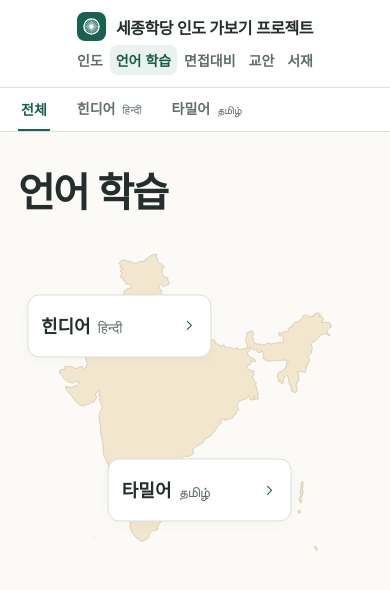
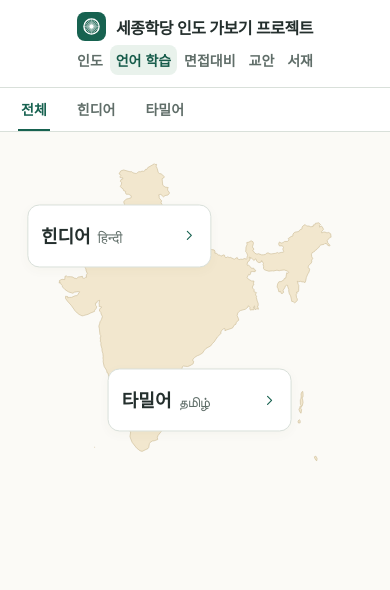
Before and after one commit to baggychani/Sejong_India, a React (Vite) app: page /learn in a window 390 px wide. Shown: the top 590 px of the page. Built offline with nearby package versions, Linux system fonts and the light colour scheme; a web font is replaced by a local one.

Commit message:
style: simplify learning map header

```diff
--- a/scripts/verify-routes.mjs
+++ b/scripts/verify-routes.mjs
@@ -62,6 +62,10 @@ export function verifyRoutes(outDir) {
   assert(read(join(outDir, "index.html")).includes('class="icon hindi-icon"'), "home must retain the original Hindi glyph icon");
   const learning = readablePage(read(join(outDir, "learn/index.html")), base.href);
   const learningNodes = nodes(parse(read(join(outDir, "learn/index.html"))));
+  const learningNav = learningNodes.find(node => node.tagName === "nav" && attribute(node, "aria-label") === "언어 학습");
+  const navLabels = nodes(learningNav).filter(node => node.tagName === "a").map(node => nodes(node).filter(child => child.nodeName === "#text").map(child => child.value).join(""));
+  assert.deepEqual(navLabels, ["전체", "힌디어", "타밀어"], "learning navigation must keep Korean-only labels");
+  assert(learningNodes.some(node => node.tagName === "h1" && attribute(node, "class") === "learning-heading"), "learning page must retain an accessible heading without visual space");
   const map = learningNodes.find(node => attribute(node, "class") === "learning-map-silhouette");
   assert(map && attribute(map, "aria-hidden") === "true", "learning map must be decorative");
   const positions = ["hindi", "tamil"].map(id => {
--- a/src/pages/LearningPage.tsx
+++ b/src/pages/LearningPage.tsx
@@ -28,7 +28,7 @@ export function LearningSection() {
   return <>
     <nav className="india-navigation" aria-label={learningSection.title}>
       <NavLink to={learningSection.path} end>전체</NavLink>
-      {learningCollections.map(collection => <NavLink key={collection.id} to={collection.path}><CollectionLabel collection={collection} /></NavLink>)}
+      {learningCollections.map(collection => <NavLink key={collection.id} to={collection.path}>{collection.title}</NavLink>)}
     </nav>
     <Outlet />
   </>;
@@ -37,7 +37,7 @@ export function LearningSection() {
 export function LearningPage() {
   usePageTitle(`${learningSection.title} · ${siteTitle}`);
   return <article className="reading learning-index">
-    <h1>{learningSection.title}</h1>
+    <h1 className="learning-heading">{learningSection.title}</h1>
     <div className="learning-map">
     <svg className="learning-map-silhouette" viewBox={`0 0 ${mapWidth} ${mapHeight}`} aria-hidden="true" focusable="false">
       <path d={silhouette} />
--- a/src/styles/global.css
+++ b/src/styles/global.css
@@ -228,8 +228,9 @@ h1 {
 .india-nav-toggle svg { width: 16px; transform: rotate(-90deg); }
 .is-collapsed .india-nav-toggle { top: 0; height: 25px; border-top: 0; border-radius: 0 0 8px 8px; }
 .is-collapsed .india-nav-toggle svg { transform: rotate(90deg); }
-.learning-index { padding-bottom: 48px; }
-.learning-map { position: relative; isolation: isolate; aspect-ratio: 680 / 600; margin-top: 24px; }
+.learning-index { padding: 24px clamp(18px, 3vw, 28px); }
+.learning-heading { position: absolute; width: 1px; height: 1px; padding: 0; margin: -1px; overflow: hidden; clip-path: inset(50%); white-space: nowrap; }
+.learning-map { position: relative; isolation: isolate; width: min(100%, max(280px, calc((100svh - var(--header-h) - var(--india-nav-height) - 48px) * 1.133333))); aspect-ratio: 680 / 600; margin: 0 auto; }
 .learning-map-silhouette { position: absolute; inset: 0; width: 100%; height: 100%; pointer-events: none; }
 .learning-map-silhouette path { fill: #f2e7ce; stroke: #cdbd98; stroke-width: 1.2; stroke-linejoin: round; }
 .learning-list { list-style: none; margin: 0; padding: 0; }
@@ -243,7 +244,6 @@ h1 {
 .india-navigation .collection-label { flex-wrap: nowrap; }
 h1 .collection-native { font-size: .6em; }
 @media (max-width: 540px) {
-  .learning-map { margin-top: 32px; }
   .learning-list a { padding: 17px 13px; gap: 8px; font-size: 18px; }
   .learning-list .collection-label { flex-wrap: nowrap; column-gap: .4em; }
   .learning-list .icon { width: 16px; height: 16px; }
```
